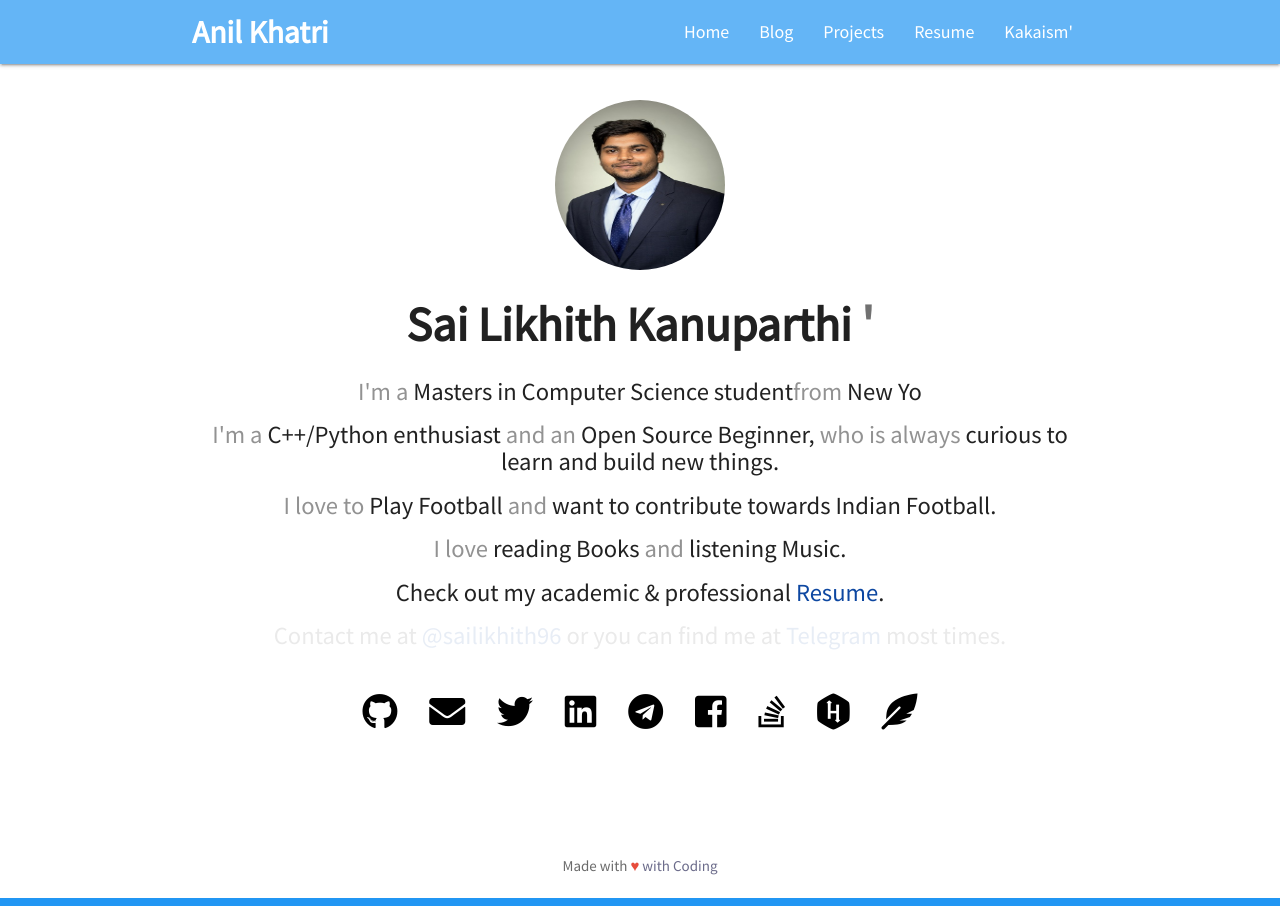
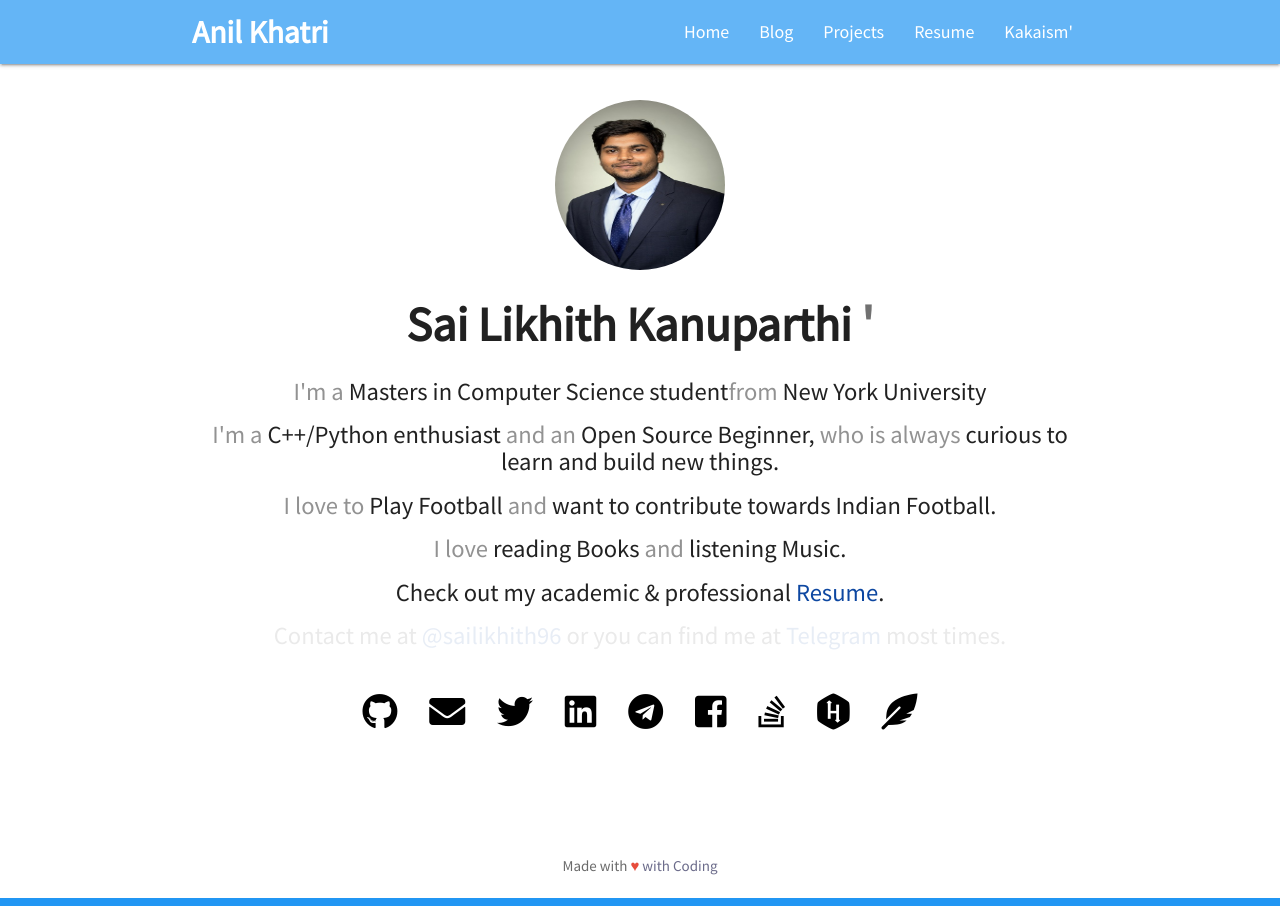
Before and after one commit to SaiLikhith7/Mywebsite, a Jekyll site: the page built from index.html, in a window 1280 px wide. Built offline with Jekyll 4.4.1, drawn with Linux system fonts in a browser that asks for light colours; nearby versions of some CDN libraries.

Commit message:
Update index.html

```diff
--- a/index.html
+++ b/index.html
@@ -21,7 +21,7 @@ layout: home
 
   <div>
     <h5 id="test1">
-      <span style="color:#929292;">I'm a </span>Masters in Computer Science student<span style="color:#929292;">from</span> New Yo   </h5>
+      <span style="color:#929292;">I'm a </span>Masters in Computer Science student<span style="color:#929292;">from</span> New York University   </h5>
 
     <h5 id="test2">
       <span style="color:#929292;">I'm a </span>C++/Python enthusiast
```
